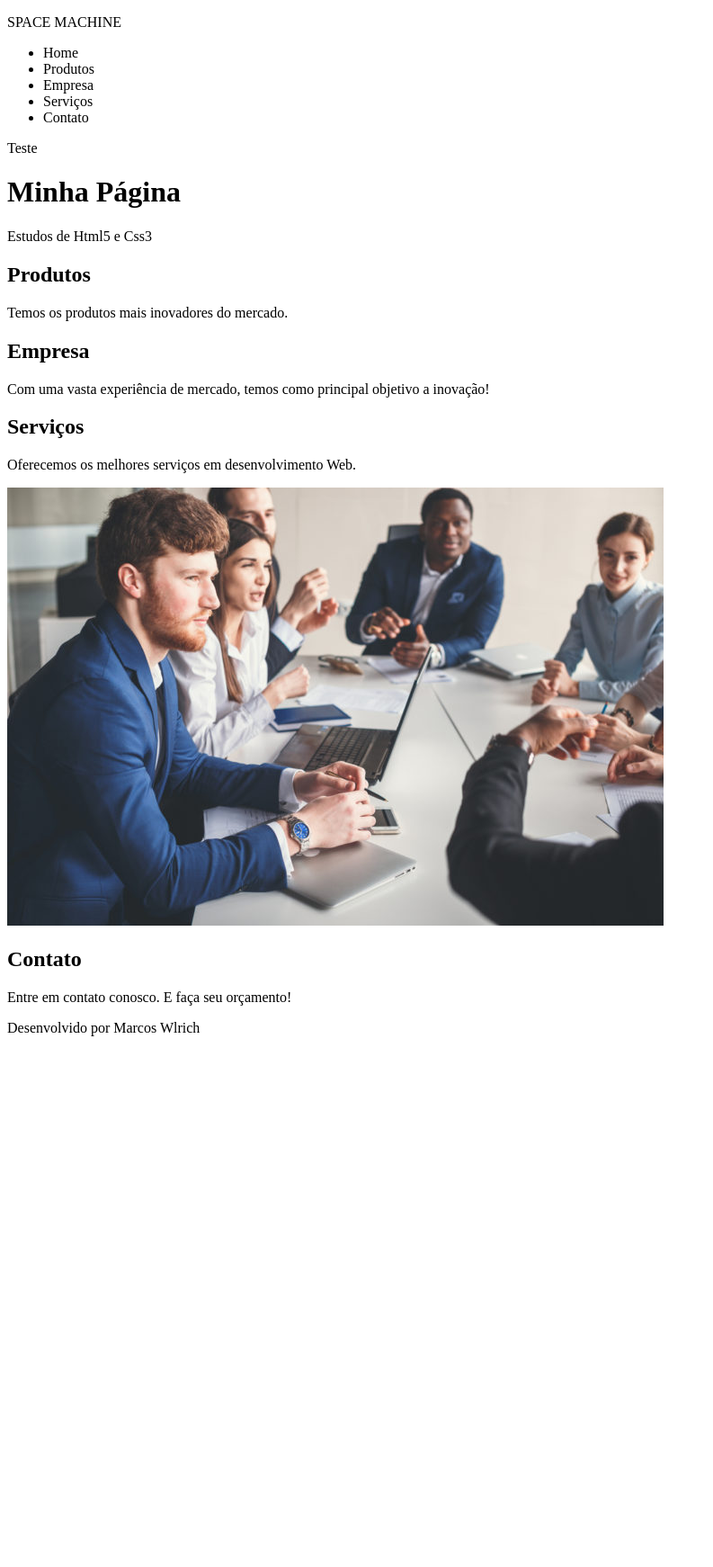
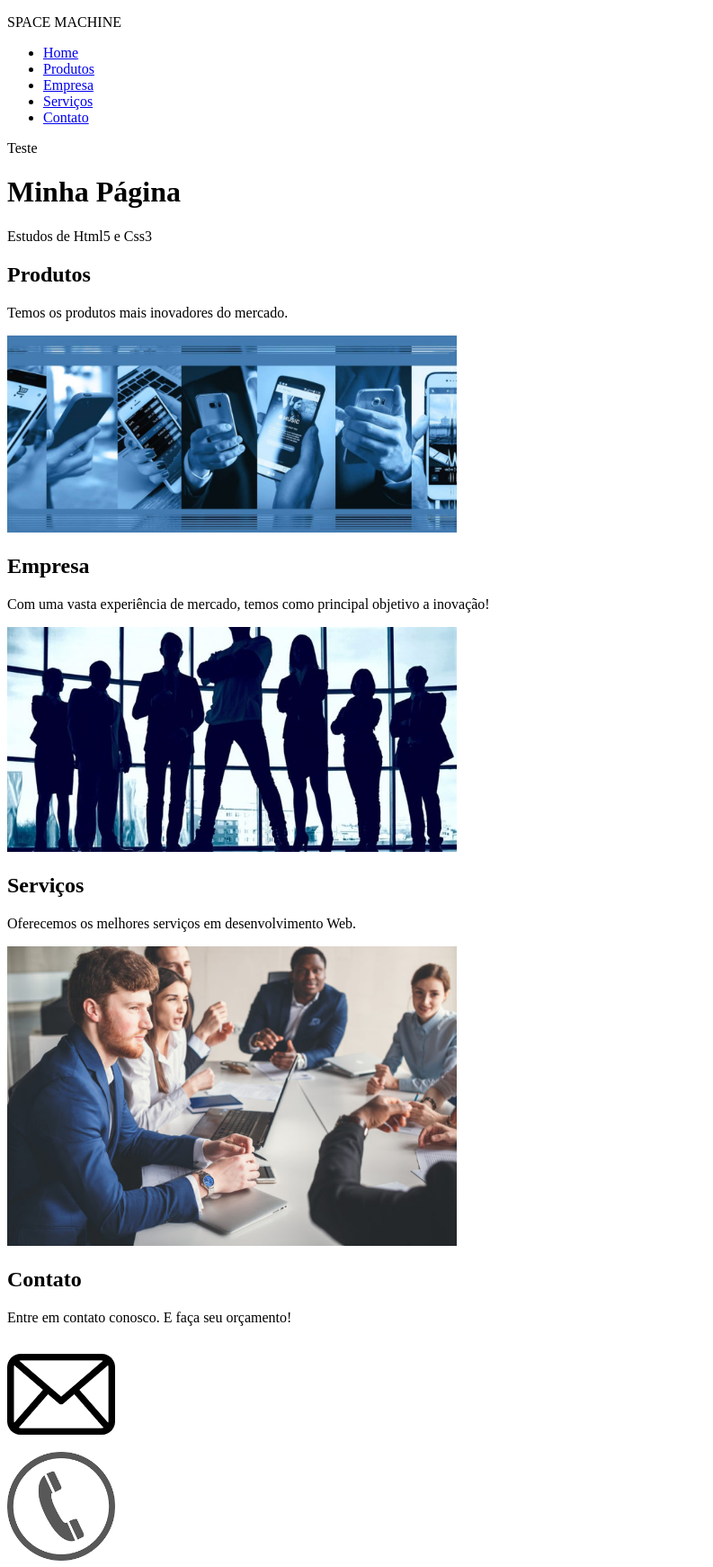
Before and after one commit to marcoswlrich/studies_html5_css3, a plain HTML site: page index.html in a window 1280 px wide. Shown: the top 1742 px of the page at 90% size, without its empty margins (0-793 px from the left). Before the commit the page ends 1168 px from the top, so only its background shows below. Drawn offline with Linux system fonts and the light colour scheme.

Commit message:
add novas tags e img

```diff
--- a/index.html
+++ b/index.html
@@ -8,11 +8,21 @@
         <nav>
             <p>SPACE MACHINE</p>
             <ul>
-                <li>Home</li>
-                <li>Produtos</li>
-                <li>Empresa</li>
-                <li>Serviços</li>
-                <li>Contato</li>
+                <li>
+                   <a href="#">Home</a>
+                </li>
+                <li>
+                    <a href="#Produtos">Produtos</a>
+                </li>
+                <li>
+                    <a href="#Empresa">Empresa</a>
+                </li>
+                <li>
+                    <a href="#Serviços">Serviços</a>
+                </li>
+                <li>
+                    <a href="#Contato">Contato</a>
+                </li>
             </ul>
 
         </nav>
@@ -28,24 +38,46 @@
 
         <section id='Produtos'>
             <h2>Produtos</h2>
-            <p>Temos os produtos mais inovadores do mercado.</p>
+            <p>
+                Temos os produtos mais inovadores do mercado.
+            </p>
+            <div>
+                <img src="img/SMARTPHONES.jpg" width="500px">
+            </div>
 
         </section>
 
         <section id='Empresa'>
             <h2>Empresa</h2>
-            <p>Com uma vasta experiência de mercado, temos como principal objetivo a inovação!</p>
+            <p>
+                Com uma vasta experiência de mercado, temos como principal objetivo a inovação!
+            </p>
+            <div>
+                <img src="img/20151215195453-business-leader-group-front-leadership-team-professionals-businesspeople.jpeg" width="500px">
+            </div>
         </section>
 
         <section id="Serviços">
             <h2>Serviços</h2>
-            <p>Oferecemos os melhores serviços em desenvolvimento Web.</p>
-            <img src="img/team-coaching-o-que-e-como-funciona-importancia-beneficios-730x487.jpg">
+            <p>
+                Oferecemos os melhores serviços em desenvolvimento Web.
+            </p>
+            <div>
+                <img src="img/team-coaching-o-que-e-como-funciona-importancia-beneficios-730x487.jpg" width="500px">
+           </div>
         </section>
 
         <section id='Contato'>
             <h2>Contato</h2>
-            <p>Entre em contato conosco. E faça seu orçamento!</p>
+            <p>
+                Entre em contato conosco. E faça seu orçamento!
+            </p>
+            <div>
+                <img src="img/download (1).png" width="120px">
+            </div>
+            <div>
+                <img src="img/download.png" width="120px">
+            </div>
         </section>
 
 
```
Also changed, not shown: img/SMARTPHONES.jpg (added).
